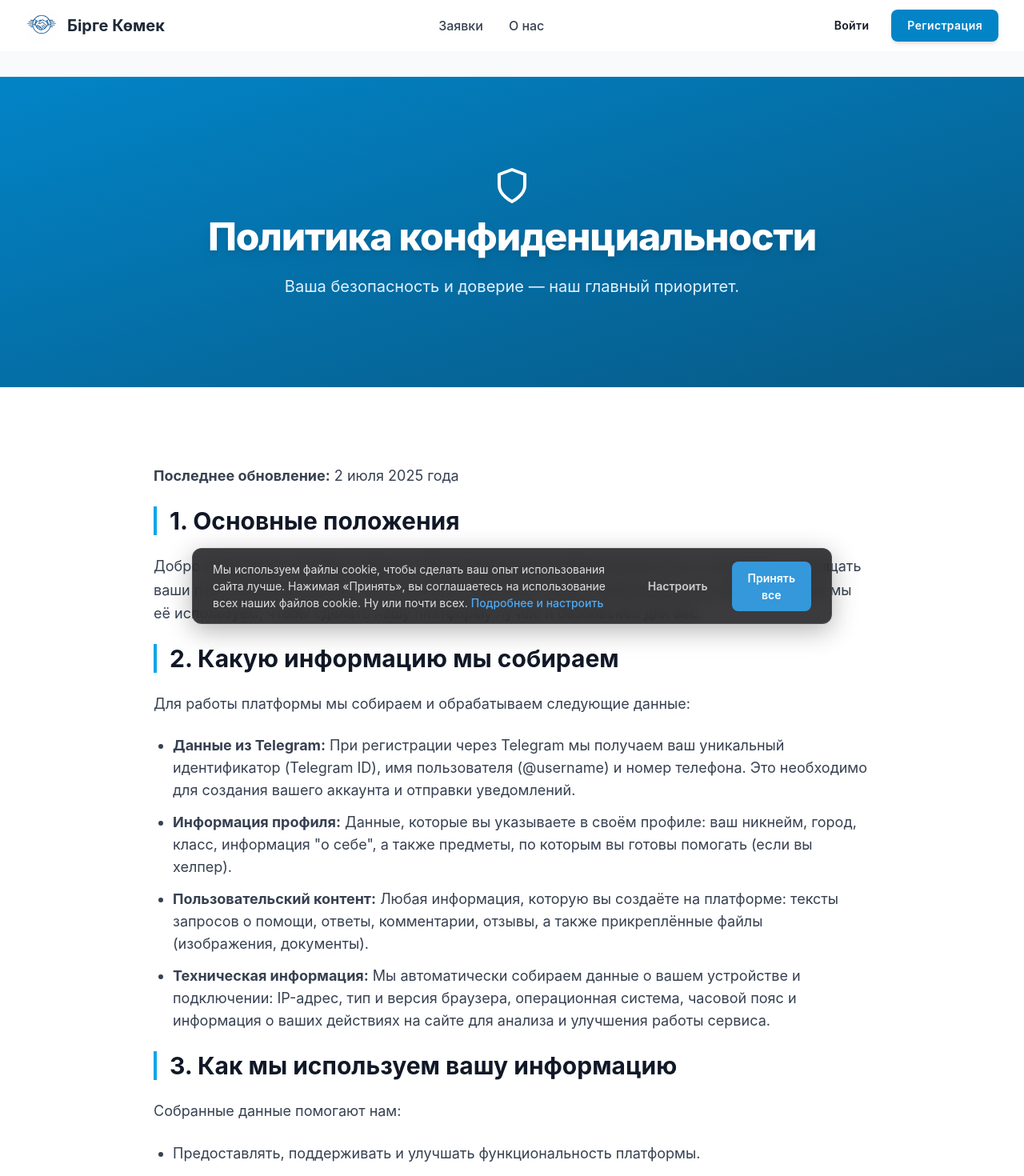
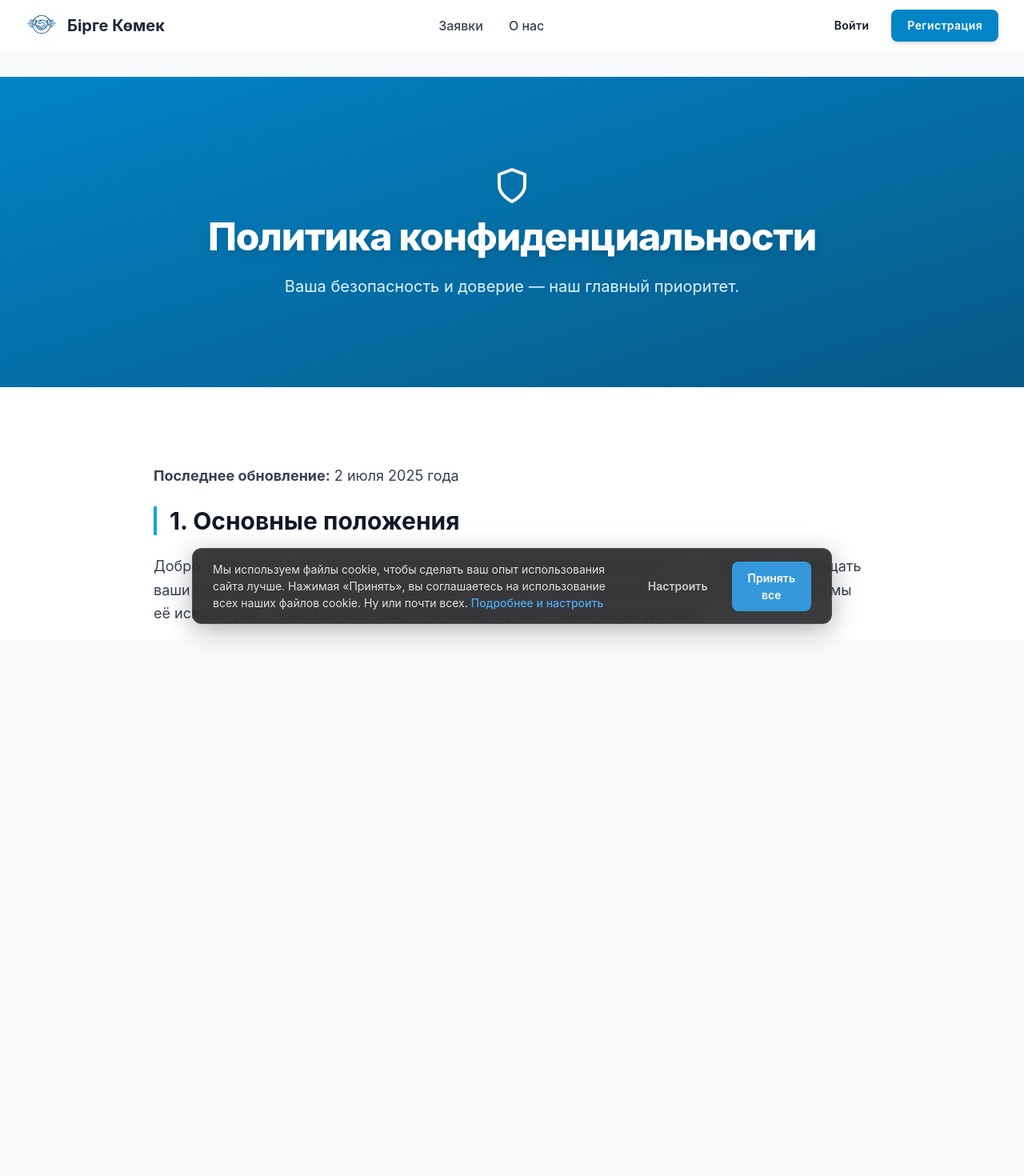
Before and after one commit to Flaymie/BirgeKomek, a React (Create React App) app in the folder frontend/: page /privacy in a window 1280 px wide. Shown: the top 1470 px of the page at 80% size. After the commit the page ends 800 px from the top, so only its background shows below. Built offline with nearby package versions, Linux system fonts and the light colour scheme.

Commit message:
feat(ui): Добавлена анимация появления для статичных страниц

```diff
--- a/frontend/src/App.css
+++ b/frontend/src/App.css
@@ -43,3 +43,25 @@
   pointer-events: none;
   user-select: none;
 }
+
+.main-content {
+  flex: 1;
+  overflow-y: auto;
+}
+
+
+/* Анимация для появления контента на статичных страницах */
+@keyframes content-fade-in-up {
+  from {
+    opacity: 0;
+    transform: translateY(20px);
+  }
+  to {
+    opacity: 1;
+    transform: translateY(0);
+  }
+}
+
+.page-fade-in {
+  animation: content-fade-in-up 0.7s ease-out forwards;
+}
--- a/frontend/src/components/pages/AboutPage.jsx
+++ b/frontend/src/components/pages/AboutPage.jsx
@@ -22,7 +22,7 @@ const Section = ({ children, className = '' }) => (
 
 const AboutPage = () => {
   return (
-    <div className="bg-gray-50">
+    <div className="bg-gray-50 page-fade-in">
       {/* HERO */}
       <div className="relative overflow-hidden">
         <div className="absolute inset-0 bg-gradient-to-br from-primary-600 to-primary-800"></div>
--- a/frontend/src/components/pages/PrivacyPolicyPage.jsx
+++ b/frontend/src/components/pages/PrivacyPolicyPage.jsx
@@ -40,7 +40,7 @@ const PrivacyPolicyPage = () => {
 
       {/* Основной контент */}
       <Section>
-        <div className="max-w-4xl mx-auto">
+        <div className="max-w-4xl mx-auto page-fade-in">
           <P><strong>Последнее обновление:</strong> 2 июля 2025 года</P>
 
           <ContentHeader>1. Основные положения</ContentHeader>
@@ -94,7 +94,7 @@ const PrivacyPolicyPage = () => {
               <strong>Строго необходимые cookie:</strong> Эти файлы нужны для базовой работы сайта. В основном, это cookie для аутентификации (`token`), которые позволяют вам оставаться в системе при переходе между страницами. Без них использование платформы невозможно, поэтому они не требуют согласия.
             </li>
             <li>
-              <strong>Аналитические и функциональные cookie (опционально):</strong> Эти файлы помогают нам понять, как вы используете сайт, и запомнить ваши настройки (например, выбранную тему оформления). Мы просим ваше разрешение на их использование в специальном баннере. Вы можете в любой момент изменить свой выбор.
+              <strong>Аналитические и функциональные cookie (опционально):</strong> Эти файлы помогают нам понять, как вы используете сайт, и запомнить ваши настройки. Мы просим ваше разрешение на их использование в специальном баннере. Вы можете в любой момент изменить свой выбор.
             </li>
           </Ul>
           <P>
--- a/frontend/src/components/pages/TermsPage.jsx
+++ b/frontend/src/components/pages/TermsPage.jsx
@@ -41,7 +41,7 @@ const TermsPage = () => {
 
       {/* Основной контент */}
       <Section>
-        <div className="max-w-4xl mx-auto">
+        <div className="max-w-4xl mx-auto page-fade-in">
           <P><strong>Последнее обновление:</strong> 2 июля 2025 года</P>
 
           <ContentHeader>1. Принятие условий</ContentHeader>
```
Also changed, not shown: 1 other file (tests, documents, lock files or other folders).
